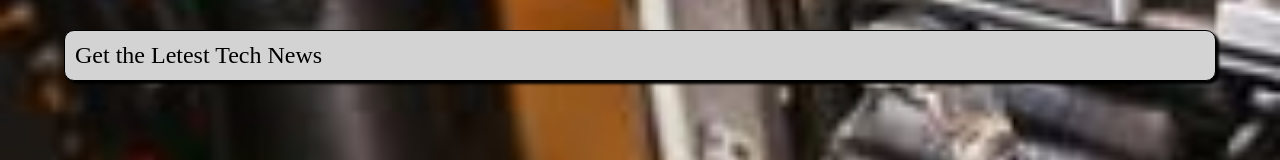
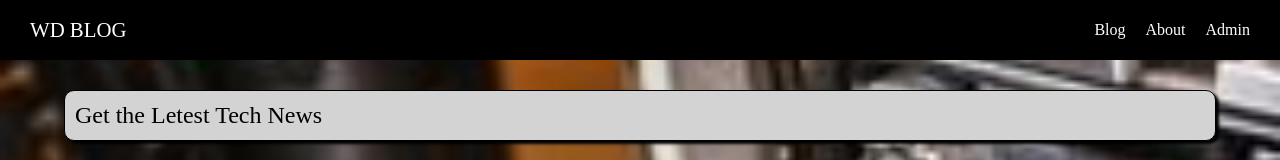
Before and after one commit to kratos619/nuxtapp, a Nuxt app: page / in a window 1280 px wide. Shown: the top 160 px of the page. Built offline with nearby package versions, Linux system fonts and the light colour scheme; a web font is replaced by a local one.

Commit message:
add Side Nav

```diff
--- a/layouts/default.vue
+++ b/layouts/default.vue
@@ -1,8 +1,26 @@
 <template>
   <div>
+    <TheHeader @sidenavToggle="displaySideNav = !displaySideNav"></TheHeader>
+    <TheSidenav :show="displaySideNav" @close="displaySideNav = false"></TheSidenav>
     <nuxt/>
   </div>
 </template>
+
+<script>
+import TheHeader from "@/components/Navigation/TheHeader";
+import TheSidenav from "@/components/Navigation/TheSidenav";
+export default {
+  components: {
+    TheHeader,
+    TheSidenav
+  },
+  data() {
+    return {
+      displaySideNav: false
+    };
+  }
+};
+</script>
 
 <style>
 html,
```
